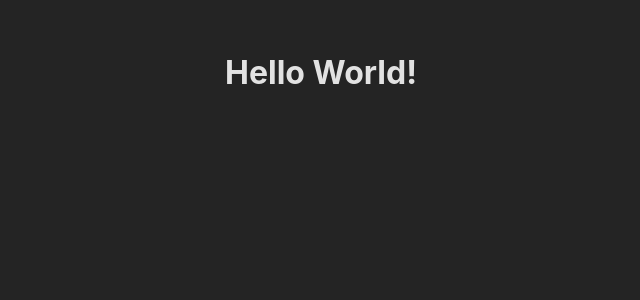
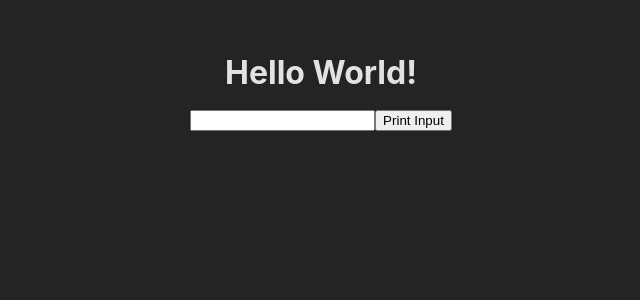
Before and after one commit to johnnysat/forms-create, a React (Vite) app: page / in a window 1280 px wide. Shown: the top 300 px of the page, without its empty margins (319-959 px from the left). Built offline with nearby package versions, Linux system fonts and the light colour scheme.

Commit message:
Adicionando função ao InputType para que seja exibido na tela quando for adicionado algo pelo input

```diff
--- a/src/App.tsx
+++ b/src/App.tsx
@@ -1,5 +1,6 @@
 import { useState } from 'react'
 import './App.css'
+import InputType from './components/InputType/InputType'
 
 function App() {
   const [count, setCount] = useState(0)
@@ -7,6 +8,7 @@ function App() {
   return (
     <div className="App">
       <h1>Hello World!</h1>
+      <InputType />
     </div>
   )
 }
--- /dev/null
+++ b/src/components/InputType/InputType.tsx
@@ -0,0 +1,25 @@
+import React, { useState } from "react";
+import './InputType.css';
+
+export default function InputType() {
+  const [inputValue, setInputValue] = useState('');
+  const [showInputValue, setShowInputValue] = useState(false);
+
+  const handleButtonClick = () => {
+    setShowInputValue(true);
+  }
+
+  const handleInputChange = (event: React.ChangeEvent<HTMLInputElement>) => {
+    setInputValue(event.target.value);
+  }
+
+  return (
+    <div>
+      <input onChange={handleInputChange} />
+      <button onClick={handleButtonClick}>
+        Print Input
+      </button>
+      {showInputValue && <p>{inputValue}</p>}
+    </div>
+  );
+}
```
Also changed, not shown: src/components/InputType/InputType.css (added).
